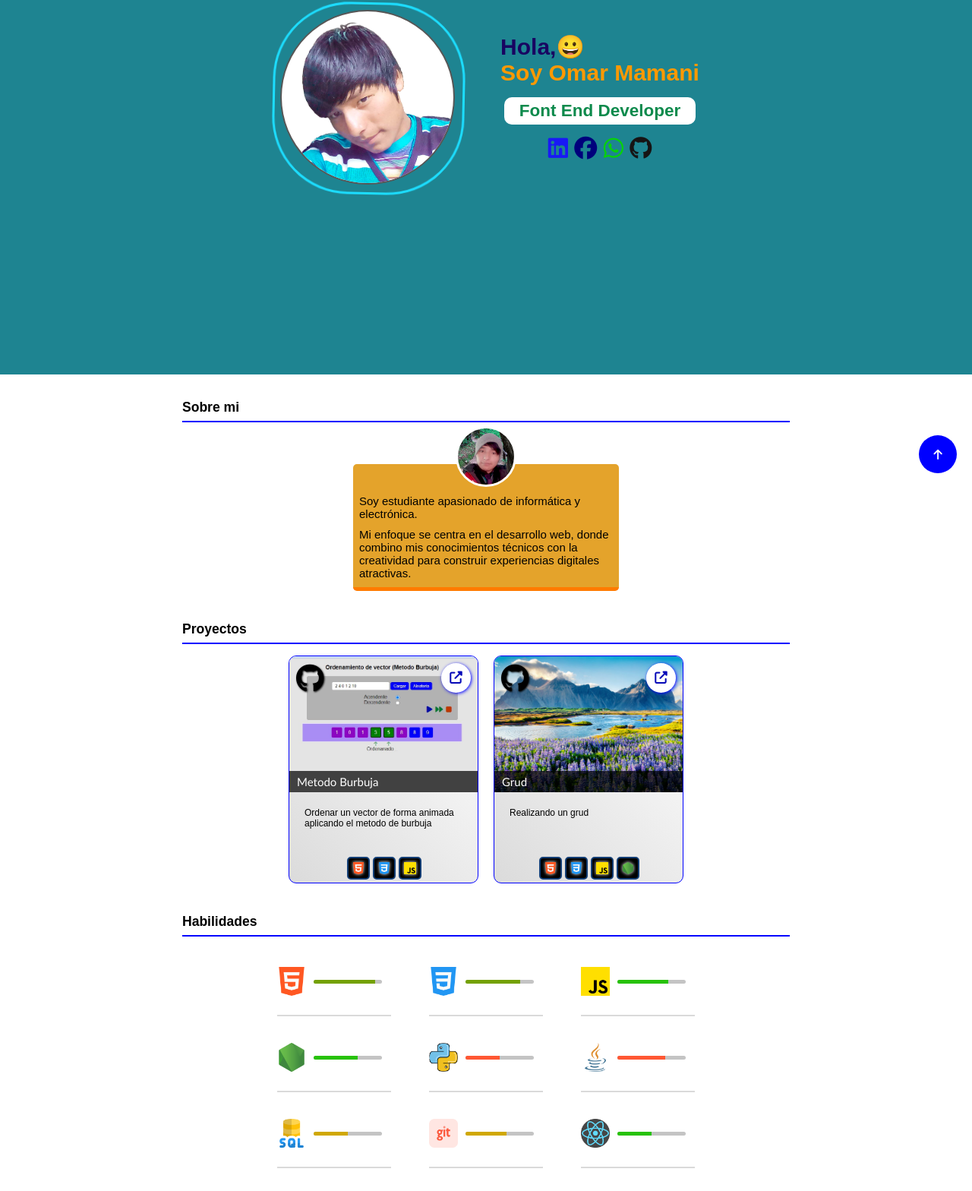
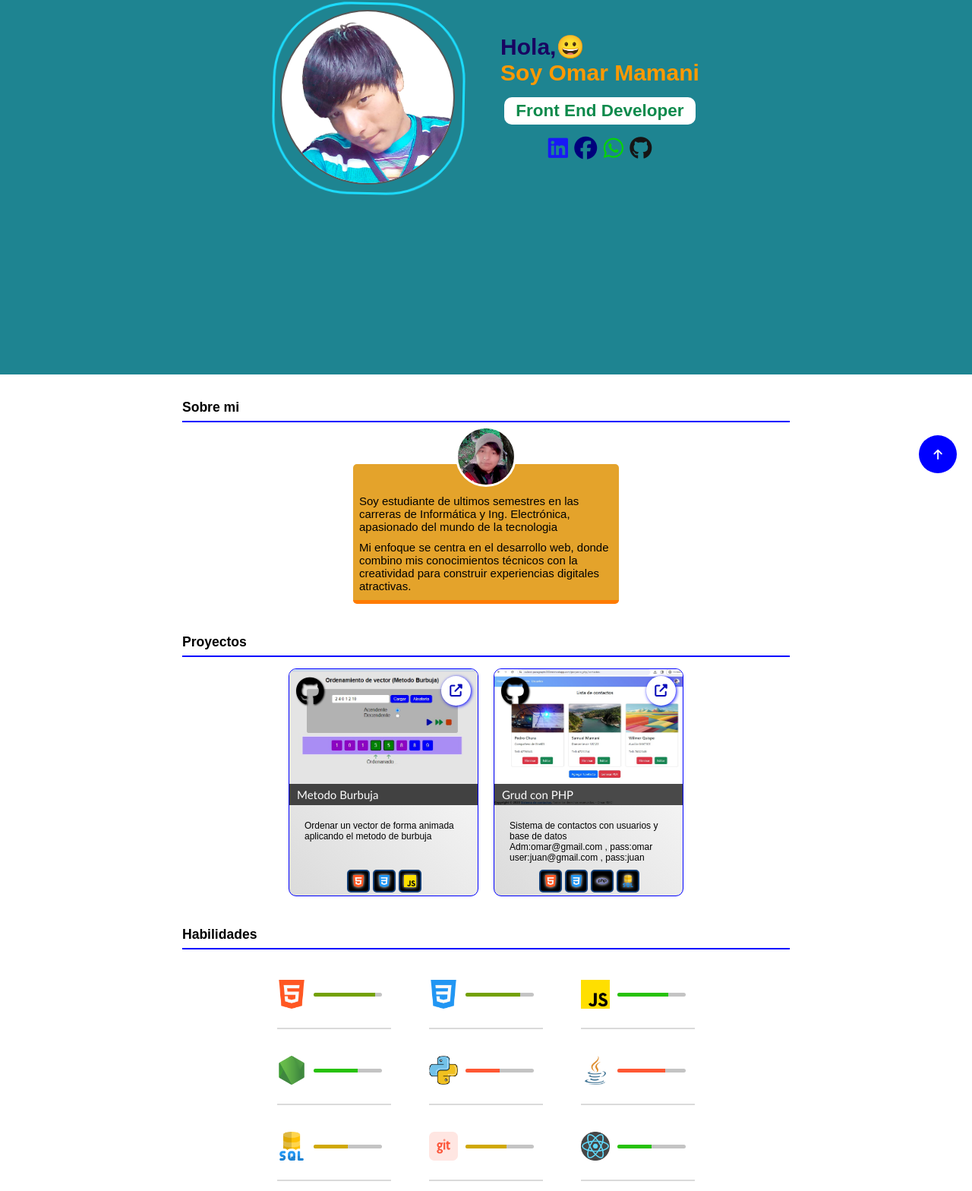
Before and after one commit to OmarRMC/portfolio, a plain HTML site: page public/index.html in a window 1280 px wide. Shown: the part 277-1845 px from the top of the page at 76% size. Drawn offline with Linux system fonts and the light colour scheme.

Commit message:
Soluciono algunos bugs y add proyecto grud php

```diff
--- a/public/assets/css/components/home.css
+++ b/public/assets/css/components/home.css
@@ -6,6 +6,7 @@
     align-items: center;
     gap: 0px 50px;
     min-height: calc( 90vh - var(--AlturaNav));
+    overflow: hidden;
 }
 
 .photo{
--- a/public/assets/js/components/about.js
+++ b/public/assets/js/components/about.js
@@ -14,7 +14,7 @@ const callback =(entreis, observer)=>{
 
 const opciones={
     root:null ,
-    rootMargin: '0px',
+    rootMargin: '100px 0px',
     threshold:0
 }
 
--- a/public/assets/js/components/proyectos.js
+++ b/public/assets/js/components/proyectos.js
@@ -18,9 +18,11 @@ async function CargarProyectos() {
       auxiElemento.classList.add("contenedorCard");
       auxiElemento.innerHTML=`
       <div class="cardProyecto">
+        <a href="${proyecto.url_web??'#'}" target="_blank">
           <span class="openProyect">
-              <i class="fa-solid fa-up-right-from-square"></i>
+              <i class="fa-solid fa-up-right-from-square" ></i>
           </span>
+        </a>
           <span class="openGit">
               <i class="fa-brands fa-github" aria-hidden="true"></i>
           </span>
--- a/public/assets/js/datos/proyectos.json
+++ b/public/assets/js/datos/proyectos.json
@@ -6,12 +6,13 @@
        {"url":"./assets/img/tecnologias/css-3.png", "name":"css3"}  ,
        {"url":"./assets/img/tecnologias/js.png", "name":"js"}
     ]},
-    {"titulo":"Grud","image":"./assets/img/proyectos/Paisaje.jpg","Descripcion":"Realizando un grud",
+    {"titulo":"Grud con PHP","image":"./assets/img/proyectos/SistemaDeContactos.jpg","Descripcion":"Sistema de contactos con usuarios y base de datos <br> Adm:omar@gmail.com , pass:omar <br> user:juan@gmail.com , pass:juan",
+    "url_web":"https://culicid-paragraph.000webhostapp.com/proyecto_php/contactos",
     "stack":[
        {"url":"./assets/img/tecnologias/html-5.png", "name":"html"}  ,
        {"url":"./assets/img/tecnologias/css-3.png", "name":"css3"}  ,
-       {"url":"./assets/img/tecnologias/js.png", "name":"js"}  ,
-       {"url":"./assets/img/tecnologias/nodo-js.png", "name":"node"}
+       {"url":"./assets/img/tecnologias/php.png", "name":"php"}  ,
+       {"url":"./assets/img/tecnologias/sql.png", "name":"sql"}
     ]}
    ]
 }
--- a/public/index.html
+++ b/public/index.html
@@ -50,7 +50,7 @@
             </figure>
             <article class="info">
                 <h2 class="I_am"><span>Hola,😀</span> Soy Omar Mamani</h2>
-                <p class="developer">Font End Developer</p>
+                <p class="developer">Front End Developer</p>
                 <div class="socialNetworks">
                     <a class="icon linkedin">
                         <i class="fa-brands fa-linkedin"></i>
@@ -86,7 +86,7 @@
                 </figure>
                 <article class="informacionAbout">
                     <p>
-                        Soy estudiante apasionado de informática y electrónica.
+                        Soy estudiante  de ultimos semestres en las carreras de Informática y Ing. Electrónica, apasionado del mundo de la tecnologia
                     </p>
                     <P>
                         Mi enfoque se centra en el desarrollo web, donde combino mis conocimientos técnicos con la
```
Also changed, not shown: public/assets/css/components/nav.css (line endings or trailing spaces), public/assets/img/proyectos/SistemaDeContactos.jpg (added), public/assets/img/tecnologias/php.png (added).
